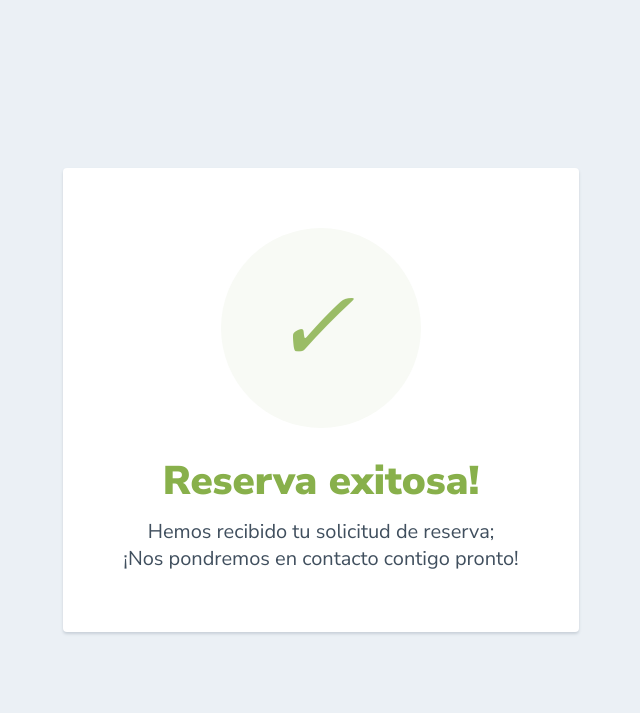
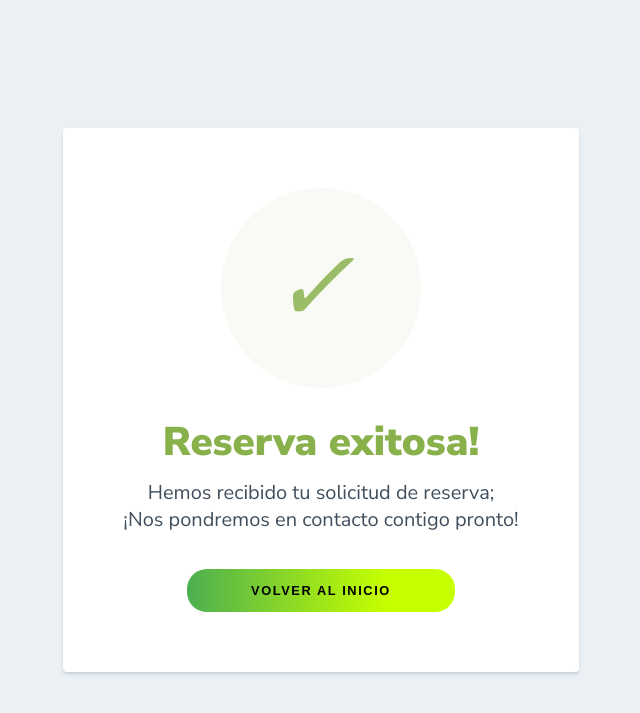
Before and after one commit to MaxiFttInst/UBA_TP_IDS, a Flask app: template web/templates/form_exitoso.html in a window 1280 px wide. Shown: the top 713 px of the page, without its empty margins (319-959 px from the left). Run offline with Flask 3, Linux system fonts and the light colour scheme; the template is opened without the code that fills it, so the values that code supplies are empty.

Commit message:
Boton que redirige al home

```diff
--- a/web/app.py
+++ b/web/app.py
@@ -43,6 +43,10 @@ def reserva():
     return render_template("reserva.html", cabania_id=cabania_id)
 
 
+@app.route("/exito")
+def exito():
+    return render_template("form_exitoso.html")
+
 
 
 
--- a/web/templates/form_exitoso.html
+++ b/web/templates/form_exitoso.html
@@ -1,6 +1,7 @@
 <!DOCTYPE html>
 <html>
 <head>
+
 <link href="https://fonts.googleapis.com/css?family=Nunito+Sans:400,400i,700,900&display=swap" rel="stylesheet">
 <style>
   body {
@@ -46,8 +47,24 @@
     margin: 0 auto;
     margin-bottom: 20px;
   }
+  .btn {
+	background-color: var(--blue);
+	background-image: linear-gradient(90deg, #4CAF50 0%, #C6FF00 74%); /* Gradiente del botón */
+	border-radius: 20px;
+	border: 1px solid var(--blue);
+	color: black;
+	cursor: pointer;
+	font-size: 0.8rem;
+	font-weight: bold;
+	letter-spacing: 0.1rem;
+	padding: 0.9rem 4rem;
+	text-transform: uppercase;
+	transition: transform 80ms ease-in;
+}
 </style>
 </head>
+
+
 <body>
   <div class="container">
     <div class="card">
@@ -56,6 +73,9 @@
       </div>
       <h1>Reserva exitosa!</h1>
       <p>Hemos recibido tu solicitud de reserva;<br/> ¡Nos pondremos en contacto contigo pronto!</p>
+      <br>
+      <br>
+      <a href="{{ url_for('index') }}"><button type="submit"class="btn">Volver al inicio</button> </a>
     </div>
   </div>
 </body>
```
Lines whose indentation alone changed are shown as unchanged.
